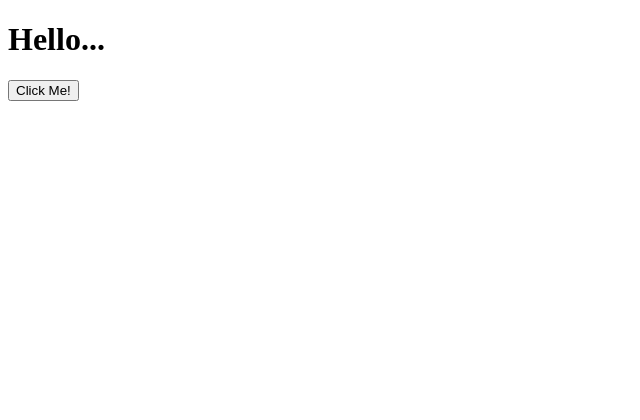
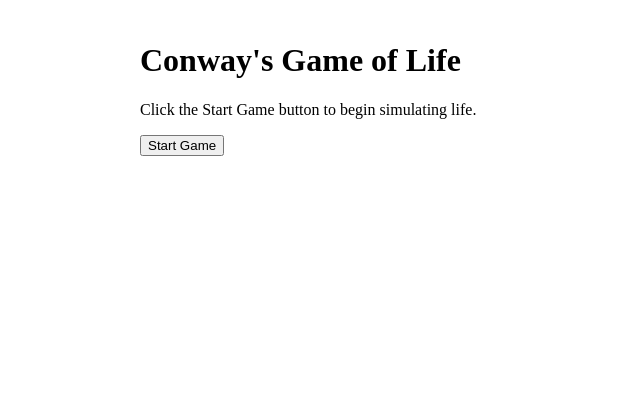
Before and after one commit to sacred-chime/gameoflife, a FastAPI app: page / in a window 1280 px wide. Shown: the top 420 px of the page, without its empty margins (0-640 px from the left). Run offline with FastAPI, Linux system fonts and the light colour scheme; some libraries are stand-ins or nearby versions.

Commit message:
created front end

```diff
--- a/main.py
+++ b/main.py
@@ -1,7 +1,15 @@
+import pickle
+from copy import copy
+from typing import List, Literal
+
 from fastapi import FastAPI, Request
 from fastapi.responses import HTMLResponse
 from fastapi.staticfiles import StaticFiles
 from fastapi.templating import Jinja2Templates
+
+from conway import Game
+
+GAMEBOARD_FILE = "game_board.pkl"
 
 app = FastAPI()
 
@@ -11,13 +19,48 @@ templates = Jinja2Templates(directory="templates")
 
 
 @app.get("/", response_class=HTMLResponse)
-async def hello(request: Request):
+async def get_render_home(request: Request):
     return templates.TemplateResponse("/home/index.html", {"request": request})
 
 
-@app.get("/world", response_class=HTMLResponse)
-async def world():
-    return """
-        <title>...world</title>
-        <h1>...world</h1>
-    """
+@app.post("/game/start", response_class=HTMLResponse)
+async def post_startgame(request: Request):
+    game = Game(x=25)
+    game.start_game(type="random")
+
+    with open(GAMEBOARD_FILE, "wb") as f:
+        pickle.dump(game.board.tolist(), f)
+
+    return templates.TemplateResponse(
+        "/home/partials/running.html",
+        {"request": request, "game_board": game.get_board()},
+    )
+
+
+@app.get("/game/running", response_class=HTMLResponse)
+async def get_tickgame(request: Request):
+    with open(GAMEBOARD_FILE, "rb") as f:
+        game_board: List[List[Literal[0, 1]]] = pickle.load(f)
+
+    game = Game(x=len(game_board))
+    game.start_game(type="user", user_input=game_board)
+    game._tick()
+    new_game_board = game.board.tolist()
+
+    with open(GAMEBOARD_FILE, "wb") as f:
+        pickle.dump(game.board.tolist(), f)
+
+    future_game = copy(game)
+    future_game._tick()
+    future_game_board = future_game.board.tolist()
+
+    if game_board == new_game_board or game_board == future_game_board:
+        return templates.TemplateResponse(
+            "/home/partials/finished.html",
+            {"request": request, "game_board": game.get_board()},
+        )
+
+    return templates.TemplateResponse(
+        "/home/partials/running.html",
+        {"request": request, "game_board": game.get_board()},
+    )
--- a/requirements.txt
+++ b/requirements.txt
@@ -2,3 +2,4 @@ fastapi>=0.104.1
 Jinja2>=3.1.2
 numpy>=1.26.1
 uvicorn>=0.23.2
+websockets>=12.0
--- a/static/css/site.css
+++ b/static/css/site.css
@@ -13,3 +13,26 @@ footer {
   color: #aaa;
   text-align: center;
 }
+
+td {
+  width: 25px;
+  height: 25px;
+  padding: 0;
+  margin: 0;
+}
+
+.alive {
+  background: slategrey;
+}
+
+.dead {
+  background: whitesmoke;
+}
+
+.container {
+  width: 1000px;
+  height: 1000px;
+  margin: auto;
+  padding: 1%;
+  justify-content: center;
+}
--- a/templates/home/index.html
+++ b/templates/home/index.html
@@ -1,17 +1,8 @@
 {% extends "shared/_layout.html" %} {% block main_content %}
 
 <div class="container">
-  <div id="parent-div">
-    <h1>Hello...</h1>
-  </div>
-  <button
-    hx-get="/world"
-    hx-trigger="click"
-    hx-target="#parent-div"
-    hx-swap="innerHTML"
-  >
-    Click Me!
-  </button>
+  <h1>Conway's Game of Life</h1>
+  {% include 'home/partials/start.html' %}
 </div>
 
 {% endblock %}
--- /dev/null
+++ b/templates/home/partials/start.html
@@ -0,0 +1,6 @@
+<div class="mt-5" hx-target="this" hx-swap="outerHTML">
+  <p>Click the Start Game button to begin simulating life.</p>
+  <button type="button" class="btn btn-primary" hx-post="/game/start">
+    Start Game
+  </button>
+</div>
--- a/templates/shared/_layout.html
+++ b/templates/shared/_layout.html
@@ -22,6 +22,7 @@
     </footer>
 
     <script src="/static/js/htmx.min.js"></script>
+    <!-- <script src="https://unpkg.com/htmx.org/dist/ext/ws.js"></script> -->
 
     {% block additional_js %}{% endblock %}
   </body>
```
Also changed, not shown: conway.py (+11 -4 lines), templates/home/partials/finished.html (added, +7 -0 lines), templates/home/partials/game_board.html (added, +11 -0 lines), templates/home/partials/running.html (added, +10 -0 lines), LICENSE.txt (added), README.md, images/screenshot.png (added), 1 other file.
